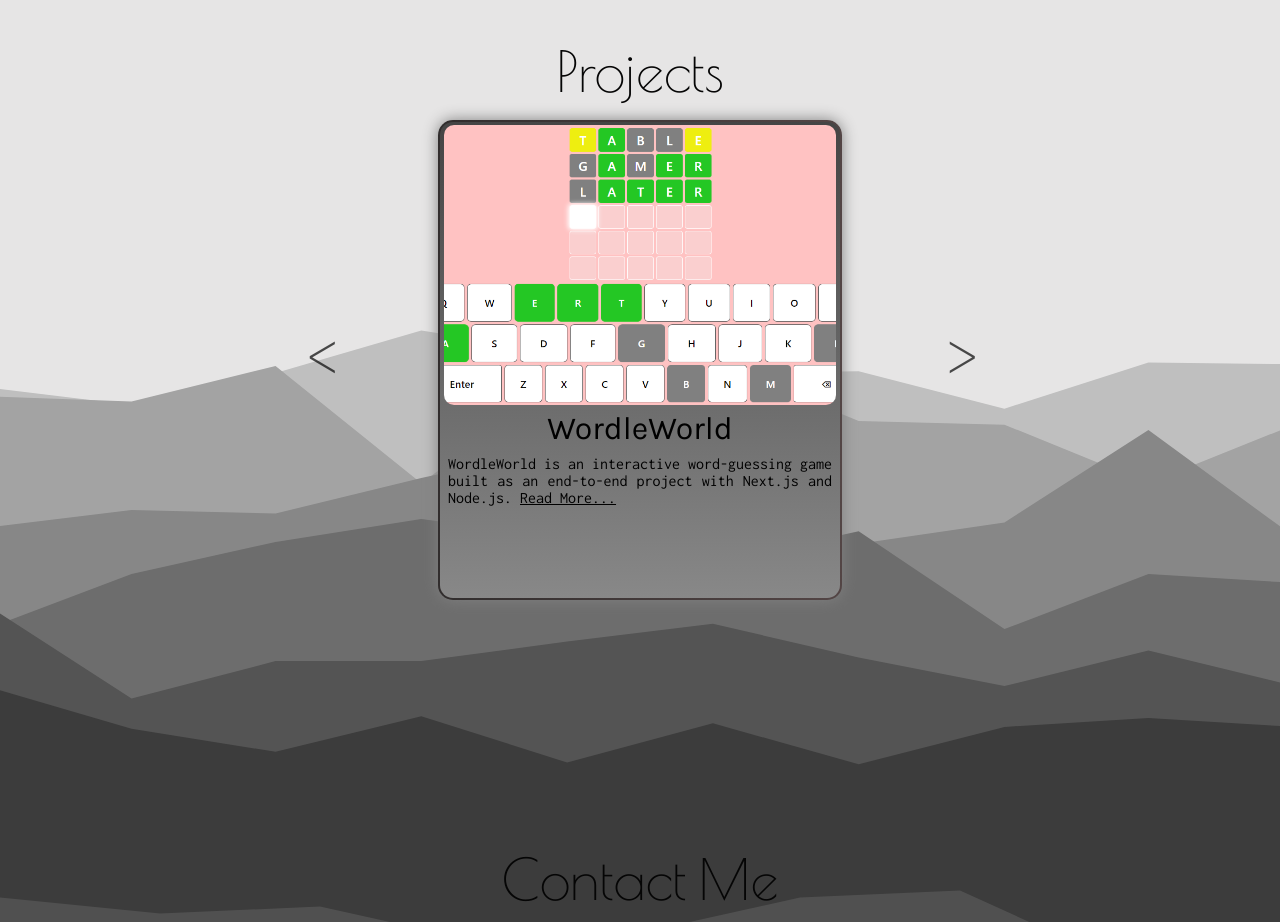
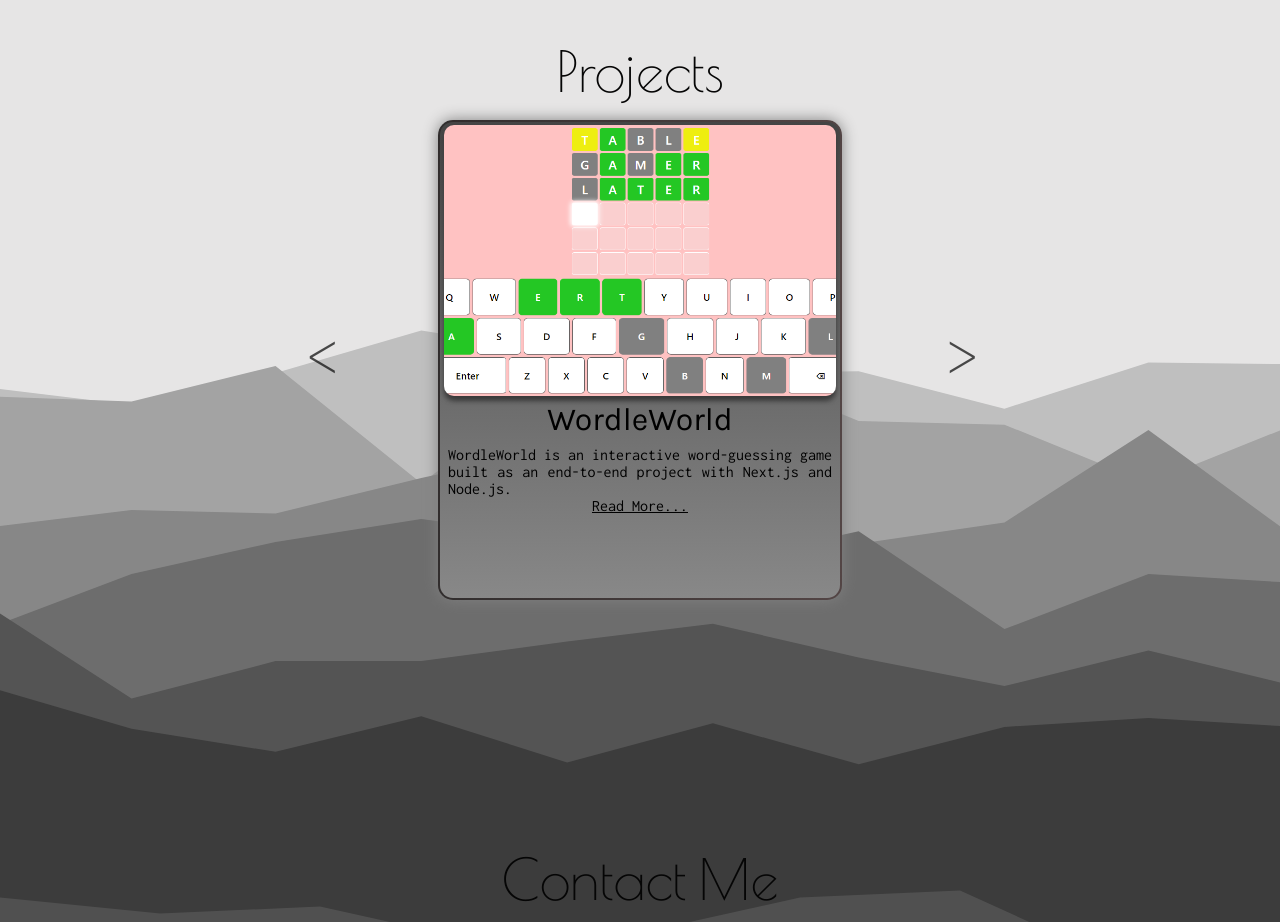
Before and after one commit to igor-ht/my-portfolio, a Next.js app in the folder client/: page / in a window 1280 px wide. Shown: the part 1720-2642 px from the top of the page. Built offline with nearby package versions, Linux system fonts and the light colour scheme.

Commit message:
project component refactor in proccess

```diff
--- a/client/src/app/components/Main/components/Projects/Project/Project.tsx
+++ b/client/src/app/components/Main/components/Projects/Project/Project.tsx
@@ -32,18 +32,18 @@
 				<Image
 					src={props.cardUrl}
 					alt="project"
-					height={500}
-					width={500}
+					height={400}
+					width={400}
 				/>
 				<div className="card-intro">
 					<h1 className={karla.className}>{props.name}</h1>
 					<p className={inconsolata.className}>
 						{props.cardText}
-						<a
+						<span
 							className="read-more"
 							onClick={() => setShowDialog(true)}>
 							{'Read More...'}
-						</a>
+						</span>
 					</p>
 				</div>
 			</div>
--- a/client/src/app/components/Main/components/Projects/Project/style.scss
+++ b/client/src/app/components/Main/components/Projects/Project/style.scss
@@ -29,11 +29,12 @@
     height: 25rem;
     width: 25rem;
     img {
-      height: 70%;
+      height: 17rem;
       width: 98%;
       object-fit: cover;
       border-radius: 10px;
       margin: 0.2rem;
+      box-shadow: 0px 5px 5px 0px #393939;
     }
     .card-intro {
       display: flex;
```
